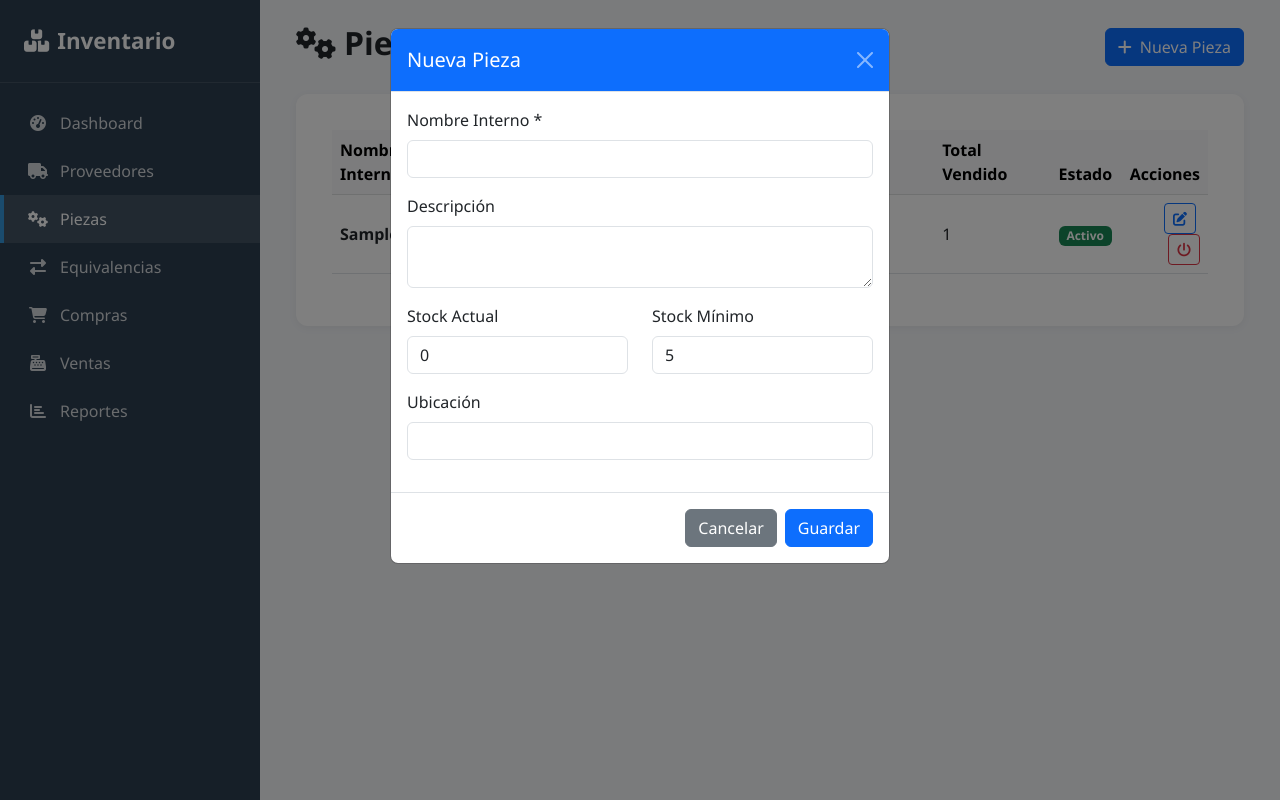
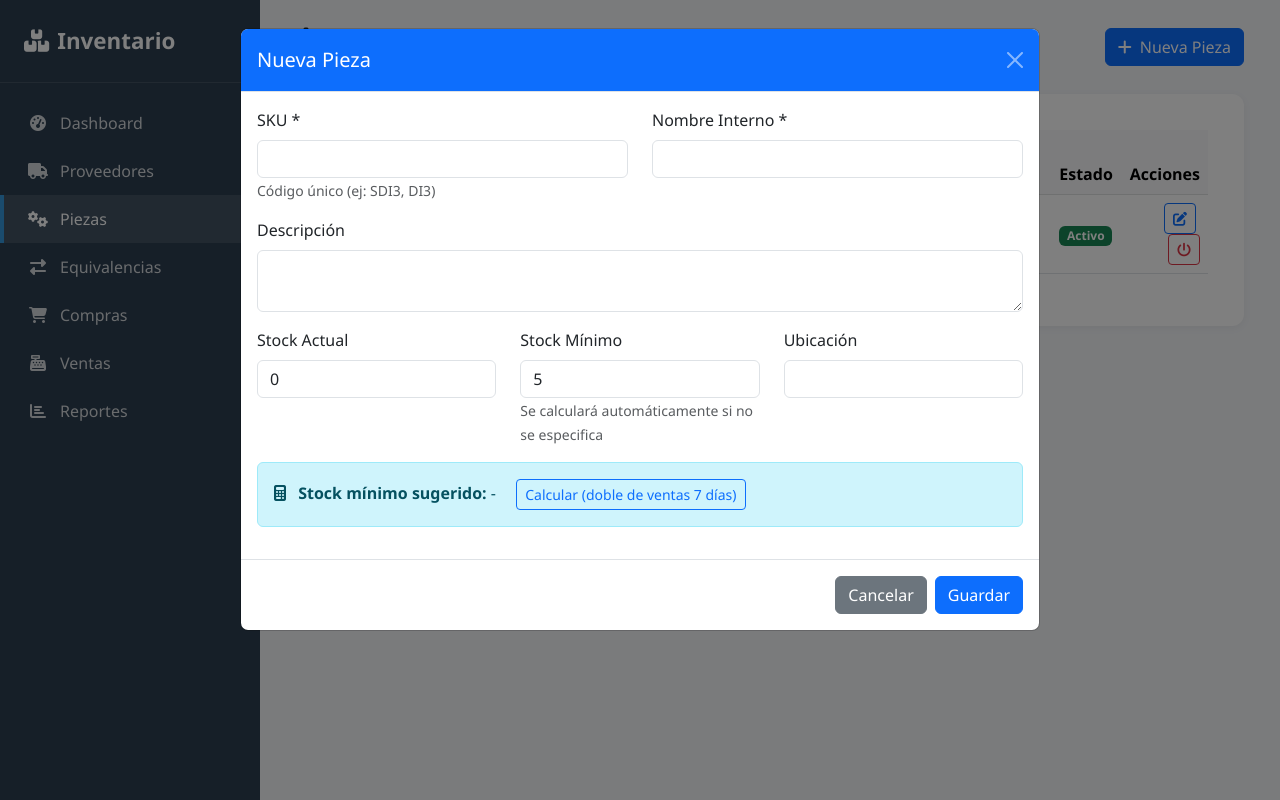
Before and after one commit to fernanda-gz/inventario-app, a Flask app: page /piezas in a window 1280 px wide, after a click on "Nueva Pieza". Run offline with Flask 3, Linux system fonts and the light colour scheme; a database or web service that is not in the repository returns one stand-in record (values such as "Sample title"); some libraries are stand-ins or nearby versions.

Commit message:
Agregar SKU, cálculo automático de stock mínimo y ajustes finales

```diff
--- a/app.py
+++ b/app.py
@@ -32,6 +32,26 @@ def get_db():
         )
     conn.cursor_factory = psycopg2.extras.RealDictCursor
     return conn
+
+# ------------------------------------------------------------
+# Función para calcular el stock mínimo sugerido
+# (doble del total vendido en los últimos 7 días, mínimo 5)
+# ------------------------------------------------------------
+def calcular_minimo_por_sku(sku):
+    if not sku:
+        return 5
+    conn = get_db()
+    cur = conn.cursor()
+    cur.execute("""
+        SELECT COALESCE(SUM(v.cantidad), 0) as total_vendido
+        FROM ventas v
+        JOIN piezas p ON v.pieza_id = p.id
+        WHERE p.sku = %s AND v.fecha >= NOW() - INTERVAL '7 days'
+    """, (sku,))
+    result = cur.fetchone()
+    conn.close()
+    total = result['total_vendido'] if result else 0
+    return max(total * 2, 5)
 
 # ------------------------------------------------------------
 # Ruta principal - Dashboard
@@ -101,7 +121,7 @@ def api_dashboard():
 
     # Stock bajo
     cur.execute("""
-        SELECT p.nombre_interno, p.stock_actual, p.stock_minimo,
+        SELECT p.nombre_interno, p.sku, p.stock_actual, p.stock_minimo,
                STRING_AGG(ep.codigo_proveedor, ', ') as codigos
         FROM piezas p
         LEFT JOIN equivalencias_proveedor ep ON p.id = ep.pieza_id
@@ -143,16 +163,17 @@ def buscar_pieza():
     conn = get_db()
     cur = conn.cursor()
     cur.execute("""
-        SELECT DISTINCT p.id, p.nombre_interno, p.stock_actual,
+        SELECT DISTINCT p.id, p.sku, p.nombre_interno, p.stock_actual,
                ep.codigo_proveedor, ep.nombre_proveedor, pr.nombre as proveedor
         FROM piezas p
         LEFT JOIN equivalencias_proveedor ep ON p.id = ep.pieza_id
         LEFT JOIN proveedores pr ON ep.proveedor_id = pr.id
         WHERE p.nombre_interno ILIKE %s
+           OR p.sku ILIKE %s
            OR ep.codigo_proveedor ILIKE %s
            OR ep.nombre_proveedor ILIKE %s
         LIMIT 20
-    """, (f'%{q}%', f'%{q}%', f'%{q}%'))
+    """, (f'%{q}%', f'%{q}%', f'%{q}%', f'%{q}%'))
     resultados = cur.fetchall()
     conn.close()
     return jsonify([dict(row) for row in resultados])
@@ -197,14 +218,15 @@ def editar_proveedor(id):
     return jsonify({'success': True})
 
 # ------------------------------------------------------------
-# Gestión de Piezas
+# Gestión de Piezas (con SKU y mínimo automático)
 # ------------------------------------------------------------
 @app.route('/piezas')
 def piezas():
     conn = get_db()
     cur = conn.cursor()
     cur.execute("""
-        SELECT p.*,
+        SELECT p.id, p.sku, p.nombre_interno, p.descripcion, p.stock_actual, p.stock_minimo,
+               p.ubicacion, p.activo, p.fecha_creacion,
                COALESCE(SUM(v.cantidad), 0) as total_vendido
         FROM piezas p
         LEFT JOIN ventas v ON p.id = v.pieza_id
@@ -218,32 +240,76 @@ def piezas():
 @app.route('/api/piezas', methods=['POST'])
 def agregar_pieza():
     data = request.json
+    sku = data.get('sku', '').strip()
+    nombre = data['nombre_interno']
+    stock_minimo = data.get('stock_minimo', 5)
+
+    # Si no se envió stock_minimo o es 0, calcular automáticamente
+    if not stock_minimo or int(stock_minimo) == 0:
+        stock_minimo = calcular_minimo_por_sku(sku)
+
     conn = get_db()
     cur = conn.cursor()
-    cur.execute("""
-        INSERT INTO piezas (nombre_interno, descripcion, stock_actual, stock_minimo, ubicacion)
-        VALUES (%s, %s, %s, %s, %s)
-    """, (data['nombre_interno'], data.get('descripcion', ''),
-          data.get('stock_actual', 0), data.get('stock_minimo', 5), data.get('ubicacion', '')))
-    conn.commit()
-    conn.close()
-    return jsonify({'success': True})
+    try:
+        cur.execute("""
+            INSERT INTO piezas (sku, nombre_interno, descripcion, stock_actual, stock_minimo, ubicacion)
+            VALUES (%s, %s, %s, %s, %s, %s)
+        """, (sku, nombre, data.get('descripcion', ''),
+              data.get('stock_actual', 0), stock_minimo, data.get('ubicacion', '')))
+        conn.commit()
+        conn.close()
+        return jsonify({'success': True})
+    except psycopg2.IntegrityError:
+        conn.close()
+        return jsonify({'error': 'El SKU ya existe. Use un código único.'}), 400
 
 @app.route('/api/piezas/<int:id>', methods=['PUT'])
 def editar_pieza(id):
     data = request.json
     conn = get_db()
     cur = conn.cursor()
-    cur.execute("""
-        UPDATE piezas SET nombre_interno=%s, descripcion=%s, stock_actual=%s,
-               stock_minimo=%s, ubicacion=%s, activo=%s
-        WHERE id=%s
-    """, (data.get('nombre_interno', ''), data.get('descripcion', ''),
-          data.get('stock_actual', 0), data.get('stock_minimo', 5),
-          data.get('ubicacion', ''), data.get('activo', True), id))
-    conn.commit()
-    conn.close()
-    return jsonify({'success': True})
+
+    sku = data.get('sku', None)
+    nombre = data.get('nombre_interno', '')
+    stock_minimo = data.get('stock_minimo', None)
+
+    # Si no se especifica mínimo o es 0, calcular
+    if stock_minimo is None or int(stock_minimo) == 0:
+        stock_minimo = calcular_minimo_por_sku(sku) if sku else 5
+
+    try:
+        cur.execute("""
+            UPDATE piezas SET
+                nombre_interno = %s,
+                sku = COALESCE(%s, sku),
+                descripcion = %s,
+                stock_actual = %s,
+                stock_minimo = %s,
+                ubicacion = %s,
+                activo = %s
+            WHERE id = %s
+        """, (
+            nombre,
+            sku,
+            data.get('descripcion', ''),
+            data.get('stock_actual', 0),
+            stock_minimo,
+            data.get('ubicacion', ''),
+            data.get('activo', True),
+            id
+        ))
+        conn.commit()
+        conn.close()
+        return jsonify({'success': True})
+    except psycopg2.IntegrityError:
+        conn.close()
+        return jsonify({'error': 'El SKU ya existe. Use un código único.'}), 400
+
+@app.route('/api/stock-minimo-sugerido')
+def stock_minimo_sugerido():
+    sku = request.args.get('sku', '')
+    sugerido = calcular_minimo_por_sku(sku)
+    return jsonify({'sugerido': sugerido})
 
 # ------------------------------------------------------------
 # Gestión de Equivalencias (pieza - proveedor - código)
@@ -372,19 +438,20 @@ def ventas():
     return render_template('ventas.html', ventas=lista_ventas, piezas=piezas)
 
 # ------------------------------------------------------------
-# Reportes (base para futuras funcionalidades)
+# Reportes
 # ------------------------------------------------------------
 @app.route('/reportes')
 def reportes():
     return render_template('reportes.html')
 
 # ------------------------------------------------------------
-# Ruta para crear las tablas (usar solo una vez)
+# Ruta para crear/actualizar tablas (agrega campo SKU si falta)
 # ------------------------------------------------------------
 @app.route('/crear-tablas')
 def crear_tablas():
     conn = get_db()
     cur = conn.cursor()
+
     cur.execute("""
         CREATE TABLE IF NOT EXISTS proveedores (
             id SERIAL PRIMARY KEY,
@@ -398,6 +465,7 @@ def crear_tablas():
         CREATE TABLE IF NOT EXISTS piezas (
             id SERIAL PRIMARY KEY,
             nombre_interno VARCHAR(200) NOT NULL,
+            sku VARCHAR(100) UNIQUE,
             descripcion TEXT,
             stock_actual INTEGER DEFAULT 0,
             stock_minimo INTEGER DEFAULT 5,
@@ -437,9 +505,16 @@ def crear_tablas():
         CREATE INDEX IF NOT EXISTS idx_ventas_fecha ON ventas(fecha);
         CREATE INDEX IF NOT EXISTS idx_compras_fecha ON compras(fecha);
     """)
+
+    # Agregar columna sku si no existe
+    try:
+        cur.execute("ALTER TABLE piezas ADD COLUMN sku VARCHAR(100) UNIQUE")
+    except:
+        pass  # ya existe, ignorar error
+
     conn.commit()
     conn.close()
-    return "✅ Tablas creadas exitosamente"
+    return "✅ Tablas actualizadas. Campo SKU agregado si faltaba."
 
 if __name__ == '__main__':
     app.run(debug=True)
--- a/templates/piezas.html
+++ b/templates/piezas.html
@@ -15,6 +15,7 @@
                 <table class="table table-hover align-middle">
                     <thead class="table-light">
                         <tr>
+                            <th>SKU</th>
                             <th>Nombre Interno</th>
                             <th>Descripción</th>
                             <th>Stock Actual</th>
@@ -28,6 +29,7 @@
                     <tbody>
                         {% for p in piezas %}
                         <tr>
+                            <td><code>{{ p.sku or 'N/A' }}</code></td>
                             <td class="fw-semibold">{{ p.nombre_interno }}</td>
                             <td>{{ p.descripcion or '-' }}</td>
                             <td>
@@ -45,7 +47,7 @@
                             </td>
                             <td class="text-end">
                                 <button class="btn btn-sm btn-outline-primary me-1"
-                                        onclick="editarPieza({{ p.id }}, '{{ p.nombre_interno }}', '{{ p.descripcion or '' }}', {{ p.stock_actual }}, {{ p.stock_minimo }}, '{{ p.ubicacion or '' }}', {{ p.activo|lower }})">
+                                        onclick="editarPieza({{ p.id }}, '{{ p.sku or '' }}', '{{ p.nombre_interno }}', '{{ p.descripcion or '' }}', {{ p.stock_actual }}, {{ p.stock_minimo }}, '{{ p.ubicacion or '' }}', {{ p.activo|lower }})">
                                     <i class="fas fa-edit"></i>
                                 </button>
                                 <button class="btn btn-sm btn-outline-danger" onclick="togglePieza({{ p.id }}, {{ p.activo|lower }})">
@@ -63,7 +65,7 @@
 
 <!-- Modal para agregar/editar pieza -->
 <div class="modal fade" id="modalPieza" tabindex="-1">
-    <div class="modal-dialog">
+    <div class="modal-dialog modal-lg">
         <div class="modal-content">
             <div class="modal-header bg-primary text-white">
                 <h5 class="modal-title" id="modalTitulo">Nueva Pieza</h5>
@@ -72,27 +74,42 @@
             <div class="modal-body">
                 <form id="formPieza">
                     <input type="hidden" id="pieza_id">
-                    <div class="mb-3">
-                        <label class="form-label">Nombre Interno *</label>
-                        <input type="text" id="nombre_interno" class="form-control" required>
+                    <div class="row">
+                        <div class="col-md-6 mb-3">
+                            <label class="form-label">SKU *</label>
+                            <input type="text" id="sku" class="form-control" required>
+                            <small class="text-muted">Código único (ej: SDI3, DI3)</small>
+                        </div>
+                        <div class="col-md-6 mb-3">
+                            <label class="form-label">Nombre Interno *</label>
+                            <input type="text" id="nombre_interno" class="form-control" required>
+                        </div>
                     </div>
                     <div class="mb-3">
                         <label class="form-label">Descripción</label>
                         <textarea id="descripcion" class="form-control" rows="2"></textarea>
                     </div>
                     <div class="row">
-                        <div class="col-md-6 mb-3">
+                        <div class="col-md-4 mb-3">
                             <label class="form-label">Stock Actual</label>
                             <input type="number" id="stock_actual" class="form-control" value="0">
                         </div>
-                        <div class="col-md-6 mb-3">
+                        <div class="col-md-4 mb-3">
                             <label class="form-label">Stock Mínimo</label>
                             <input type="number" id="stock_minimo" class="form-control" value="5">
+                            <small class="text-muted">Se calculará automáticamente si no se especifica</small>
+                        </div>
+                        <div class="col-md-4 mb-3">
+                            <label class="form-label">Ubicación</label>
+                            <input type="text" id="ubicacion" class="form-control">
                         </div>
                     </div>
-                    <div class="mb-3">
-                        <label class="form-label">Ubicación</label>
-                        <input type="text" id="ubicacion" class="form-control">
+                    <div class="alert alert-info">
+                        <i class="fas fa-calculator me-2"></i>
+                        <strong>Stock mínimo sugerido:</strong> <span id="minimo-calculado">-</span>
+                        <button type="button" class="btn btn-sm btn-outline-primary ms-3" onclick="calcularMinimo()">
+                            Calcular (doble de ventas 7 días)
+                        </button>
                     </div>
                 </form>
             </div>
@@ -107,16 +124,19 @@
 <script>
 function limpiarFormulario() {
     document.getElementById('pieza_id').value = '';
+    document.getElementById('sku').value = '';
     document.getElementById('nombre_interno').value = '';
     document.getElementById('descripcion').value = '';
     document.getElementById('stock_actual').value = '0';
     document.getElementById('stock_minimo').value = '5';
     document.getElementById('ubicacion').value = '';
+    document.getElementById('minimo-calculado').textContent = '-';
     document.getElementById('modalTitulo').textContent = 'Nueva Pieza';
 }
 
-function editarPieza(id, nombre, descripcion, stock, minimo, ubicacion, activo) {
+function editarPieza(id, sku, nombre, descripcion, stock, minimo, ubicacion, activo) {
     document.getElementById('pieza_id').value = id;
+    document.getElementById('sku').value = sku;
     document.getElementById('nombre_interno').value = nombre;
     document.getElementById('descripcion').value = descripcion;
     document.getElementById('stock_actual').value = stock;
@@ -126,9 +146,32 @@ function editarPieza(id, nombre, descripcion, stock, minimo, ubicacion, activo)
     new bootstrap.Modal(document.getElementById('modalPieza')).show();
 }
 
+async function calcularMinimo() {
+    const sku = document.getElementById('sku').value;
+    if (!sku) {
+        alert('Primero ingrese el SKU de la pieza');
+        return;
+    }
+    try {
+        const response = await fetch(`/api/stock-minimo-sugerido?sku=${encodeURIComponent(sku)}`);
+        const data = await response.json();
+        if (data.sugerido !== undefined) {
+            document.getElementById('minimo-calculado').textContent = data.sugerido;
+            document.getElementById('stock_minimo').value = data.sugerido;
+        } else {
+            alert('No hay ventas recientes para calcular. Se usará 5 por defecto.');
+            document.getElementById('stock_minimo').value = 5;
+        }
+    } catch (error) {
+        console.error(error);
+        alert('Error al calcular. Revise la consola.');
+    }
+}
+
 async function guardarPieza() {
     const id = document.getElementById('pieza_id').value;
     const data = {
+        sku: document.getElementById('sku').value,
         nombre_interno: document.getElementById('nombre_interno').value,
         descripcion: document.getElementById('descripcion').value,
         stock_actual: parseInt(document.getElementById('stock_actual').value),
@@ -136,8 +179,8 @@ async function guardarPieza() {
         ubicacion: document.getElementById('ubicacion').value
     };
 
-    if (!data.nombre_interno) {
-        alert('El nombre interno es obligatorio');
+    if (!data.sku || !data.nombre_interno) {
+        alert('SKU y Nombre Interno son obligatorios');
         return;
     }
 
@@ -153,10 +196,12 @@ async function guardarPieza() {
         if (response.ok) {
             location.reload();
         } else {
-            alert('Error al guardar la pieza');
+            const err = await response.json();
+            alert('Error: ' + (err.error || 'Error al guardar'));
         }
     } catch (error) {
         console.error(error);
+        alert('Error de conexión');
     }
 }
 
```
